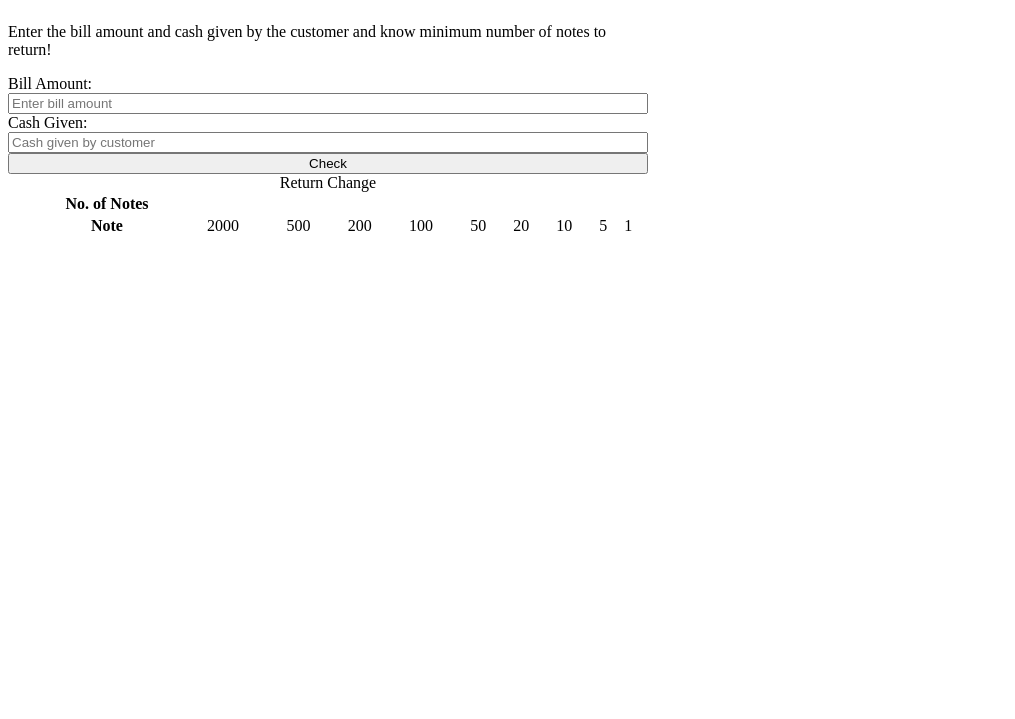
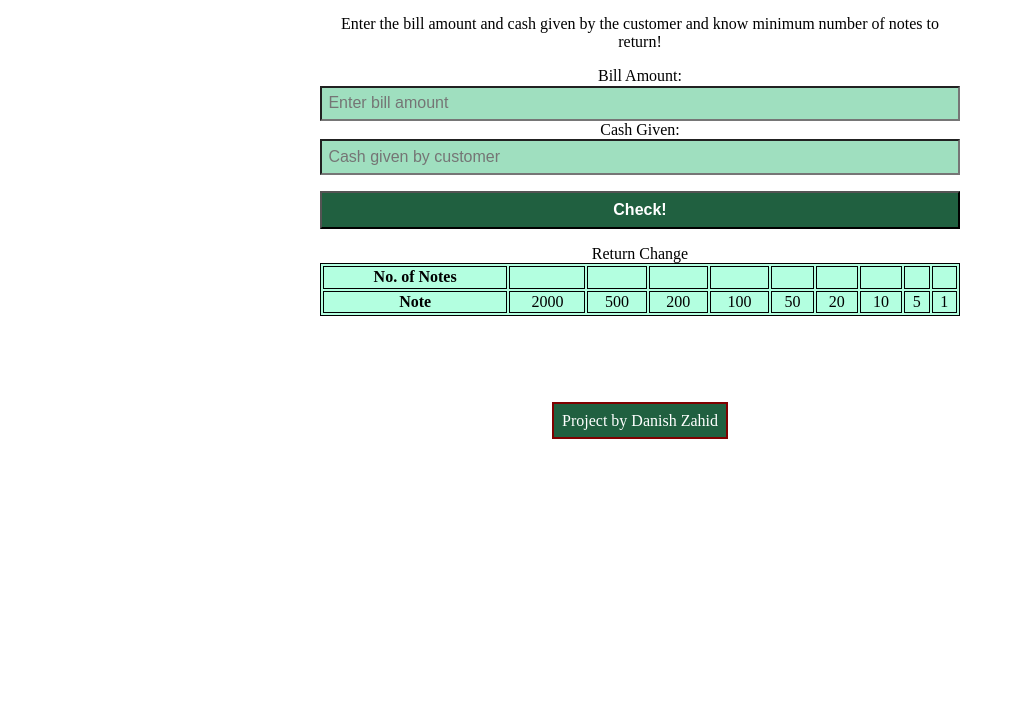
Before and after one commit to danishzahid/cash-register, a plain HTML site: page index.html in a window 1280 px wide. Shown: the part 81-800 px from the top of the page, without its empty margins (0-1015 px from the left). Drawn offline with nearby package versions, Linux system fonts and the light colour scheme.

Commit message:
added css : style.css

```diff
--- a/index.html
+++ b/index.html
@@ -4,6 +4,7 @@
     <meta charset="UTF-8">
     <meta http-equiv="X-UA-Compatible" content="IE=edge">
     <meta name="viewport" content="width=device-width, initial-scale=1.0">
+    <link rel="stylesheet" href="https://cdnjs.cloudflare.com/ajax/libs/normalize/7.0.0/normalize.min.css">
     <link rel="stylesheet" href="style.css">
     <title>Cash Register</title>
 </head>
@@ -15,7 +16,7 @@
         <input id="bill-amount" type="text" placeholder="Enter bill amount"/>
         <label for="cash-given">Cash Given:</label>
         <input id="cash-given" type="text" placeholder="Cash given by customer"/>
-        <button id="check-btn">Check</button>
+        <button id="check-btn"><strong>Check!</strong></button>
         <table class="change-table">
             <caption>Return Change</caption>
             <tr>
@@ -44,6 +45,9 @@
             </tr>
         </table>
         <div id="comment"></div>
+        <div class="portfolio">
+            <a href="https://clbydanish.netlify.app">Project by Danish Zahid</a>
+        </div>
     </div>
     <script src="index.js"></script>
 </body>
--- a/style.css
+++ b/style.css
@@ -4,4 +4,56 @@
     display: flex;
     flex-direction: column;
     width: 50vw;
+    text-align: center;
+    margin: auto;
 }
+
+table, th, td {
+    border: 1px solid;
+    background-color: #b3ffe0;
+  }
+
+  #check-btn {
+    margin-top: 1rem;
+    padding: 0.5rem;
+    background-color: #206040;
+    color: white;
+  }
+
+  #check-btn:hover {
+    border: 2px solid orange;
+    color: orange;
+  }
+
+  caption {
+    margin-top: 1rem;
+  }
+
+  #cash-given, #bill-amount {
+    padding: 0.4rem;
+    background-color: #9fdfbf;
+  }
+
+  #comment {
+    font-size: large;
+    color: green;
+    margin-top: 1rem;
+    font-weight: bolder;
+  }
+
+  .portfolio {
+    margin-top: 5rem;
+  }
+  a {
+    text-decoration: none;
+    border: 2px solid maroon;
+    padding: 0.5rem;
+    background-color: #206040;
+    color: white;
+  }
+
+  a:hover {
+    border-color: black;
+    color: black;
+    background-color: #b3ffe0;
+  }
```
